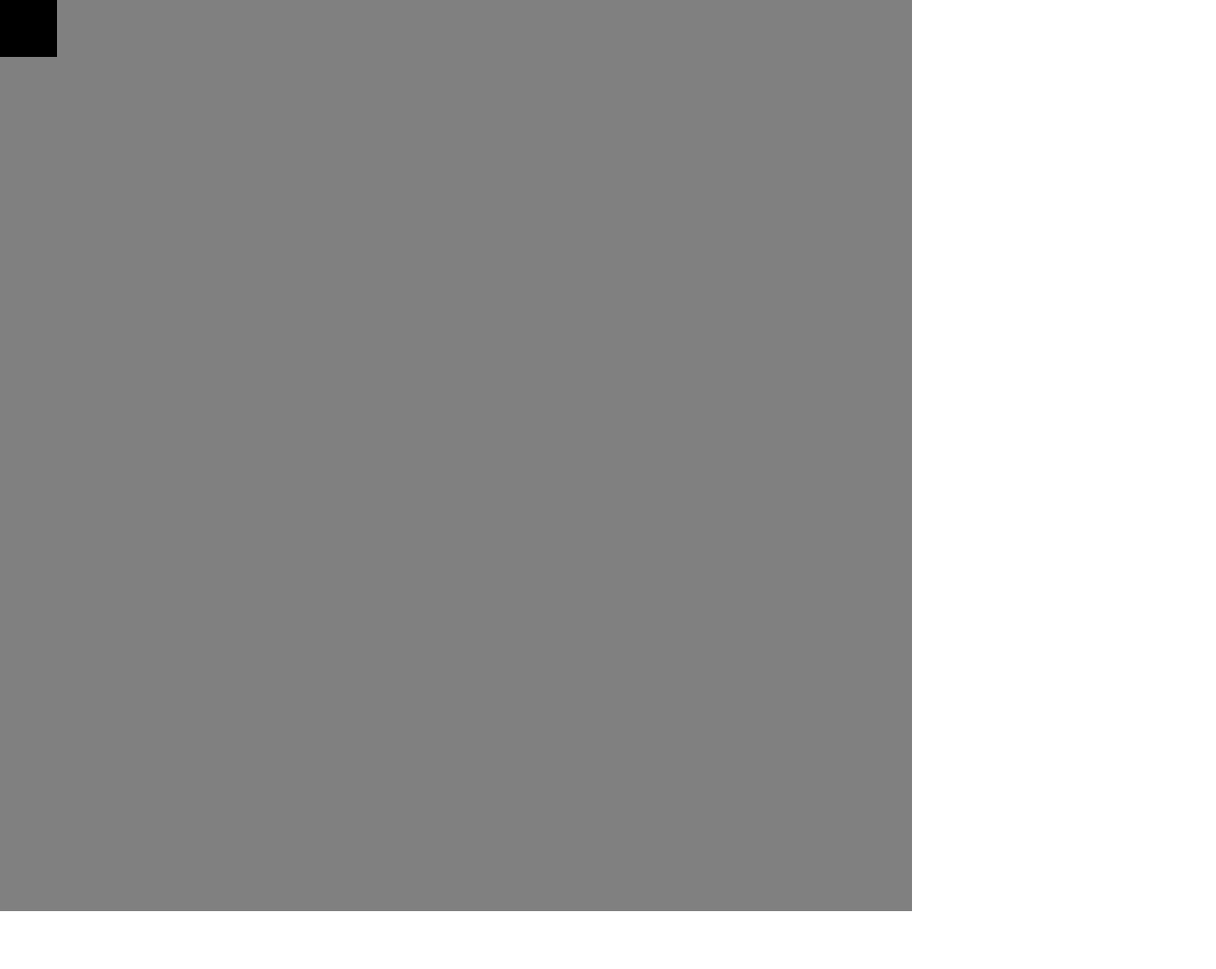
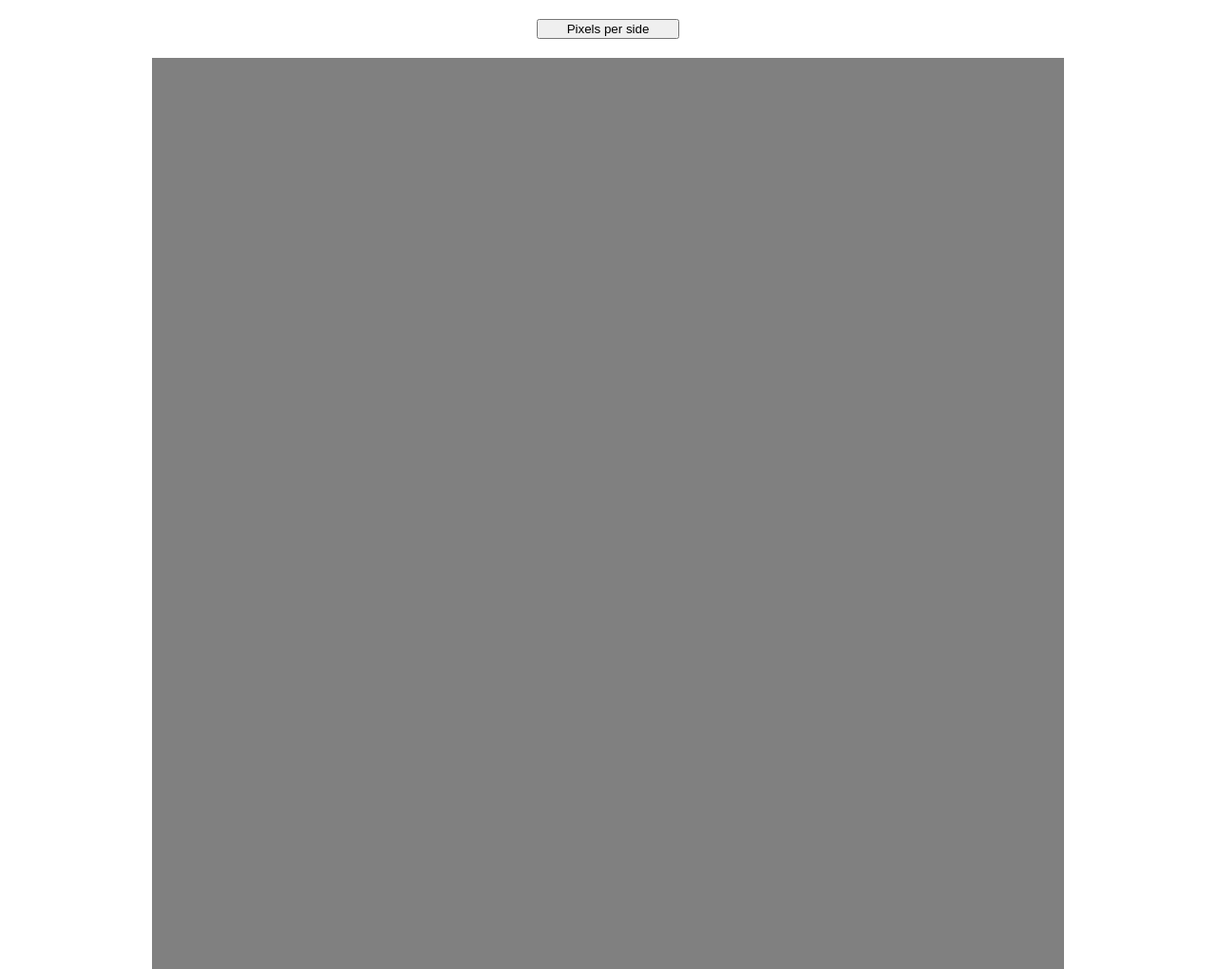
Before and after one commit to moonie1077/EtchASketch, a plain HTML site: page index.html in a window 1280 px wide. Shown: the whole page at 95% size. Before the commit the page ends 960 px from the top, so only its background shows below. Drawn offline with Linux system fonts and the light colour scheme.

Commit message:
Resolution setting completed

```diff
--- a/index.html
+++ b/index.html
@@ -7,6 +7,7 @@
     <script src="script.js" defer></script>
 </head>
 <body>
+<button id="button">Pixels per side</button>
 <div id="container"></div>
 </body>
 </html>
--- a/script.js
+++ b/script.js
@@ -1,28 +1,43 @@
 const container = document.querySelector("#container");
+const button = document.querySelector("#button");
 
+function getResolution() {
+  let pixelDensity = prompt("How many?");
+  if (pixelDensity<100) {
+      document.getElementById("container").innerHTML = '';
+      setResolution(pixelDensity);
+      } else {alert("Please select a smaller value")}
+}
 
-for (let i= 0; i<16; i++) {
+function setResolution(input) {
+  for (let i= 0; i<input; i++) {
     const row = document.createElement("div");
+    row.style.height = 960 / input + "px";
     row.classList.add('row');
     container.appendChild(row)
 
-  for (let j = 0; j<16; j++)
+    for (let j = 0; j<input; j++)
         {
         const pixel = document.createElement("div");
+        pixel.style.width = 960 / input + "px";
         pixel.classList.add('pixel');
         row.appendChild(pixel);
         }
     }
-
   const pixels = document.querySelectorAll(".pixel")
   pixels.forEach((boxItem) => {
      boxItem.addEventListener("mouseover",
      function() {boxItem.classList.add('pixelColored')});
   });
-console.log(pixels);
+
   document.addEventListener("keydown",(event) => {
-console.log(event);
   if (event.shiftkey = true)
       {pixels.forEach((boxItem) => {
       {boxItem.classList.remove('pixelColored')}});};
-} );
+  });
+  console.log(pixels);
+ }
+
+
+button.addEventListener("click", getResolution);
+setResolution(16);
--- a/style.css
+++ b/style.css
@@ -1,9 +1,8 @@
 .pixel{
-height: 60px;
-width: 60px;
 background:gray;
 padding: 0px;
 }
+
 .pixelColored{
 background:black;
 }
@@ -19,7 +18,6 @@ flex-direction: column;
 
 .row{
 display:flex;
-height: 60px;
 width: auto;
 padding: 0px;
 margin: 0px;
@@ -28,4 +26,12 @@ margin: 0px;
 body{
 margin: 0px;
 display: flex;
+flex-direction: column;
+align-items: center;
 }
+
+#button{
+width: 150px;
+margin: 20px;
+
+}
```
Lines whose indentation alone changed are shown as unchanged.
